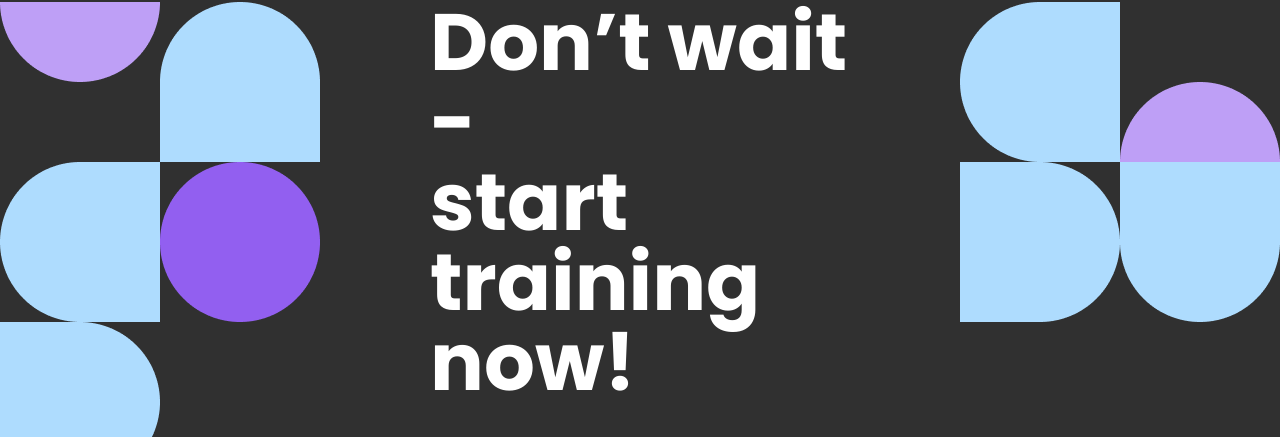
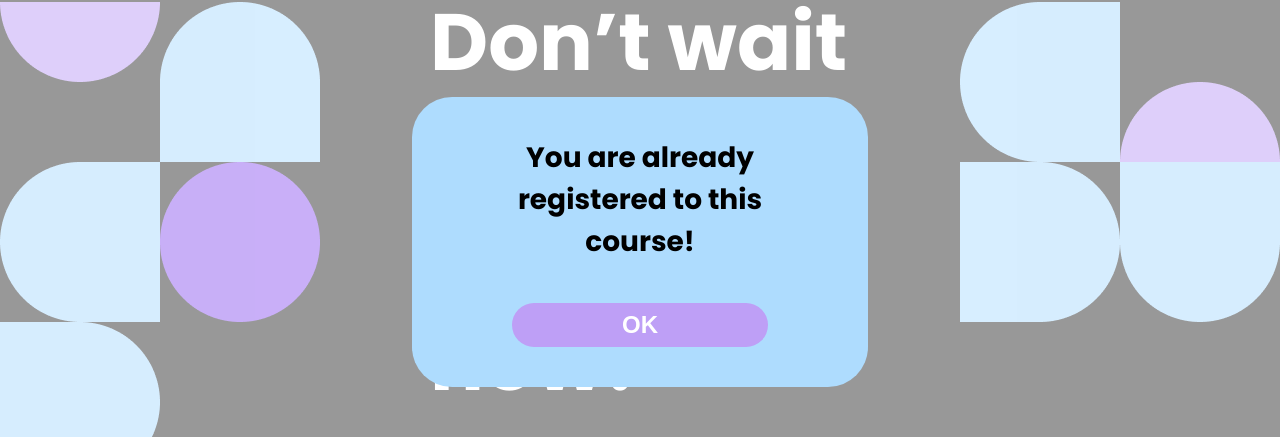
Before and after one commit to patryk-kielian/CRC-Modern-Web-Development, a React (Vite) app in the folder client/: page / in a window 1280 px wide. Shown: the part 158-595 px from the top of the page. Built offline with nearby package versions, Linux system fonts and the light colour scheme; no server answers.

Commit message:
Popup work in progress

```diff
--- /dev/null
+++ b/client/src/components/Popup.jsx
@@ -0,0 +1,16 @@
+import React from "react";
+
+function Popup(props) {
+  const { message } = props;
+
+  return (
+    <div className="popup-background">
+      <div className="popup-body">
+        <h3 className="popup-message">{message}</h3>
+        <button className="violet-button">OK</button>
+      </div>
+    </div>
+  );
+}
+
+export default Popup;
--- a/client/src/pages/Home.jsx
+++ b/client/src/pages/Home.jsx
@@ -5,6 +5,7 @@ import { useNavigate } from "react-router-dom";
 import { LoggedUserContext } from "../contexts/LoggedUserContext";
 import Navbar from "../components/Navbar";
 import CourseCard from "../components/CourseCard";
+import Popup from "../components/Popup";
 
 function Home() {
   const [courses, setCourses] = useState([]);
@@ -54,6 +55,7 @@ function Home() {
             ></CourseCard>
           ))}
         </div>
+        <Popup message="You are already registered to this course!" />
       </main>
     </>
   );
--- a/client/src/styles/index.css
+++ b/client/src/styles/index.css
@@ -1,6 +1,7 @@
 :root {
   --black: #000;
   --white: #fff;
+  --white50: #ffffff80;
   --grey: #303030;
   --lightgrey: #999999;
   --accent1: #be9ff6;
@@ -394,3 +395,39 @@ input[type="file"] {
 .fine-button {
   font-weight: 400;
 }
+
+/* **************************** */
+/* POPUP */
+/* **************************** */
+
+.popup-background {
+  z-index: 200;
+  background-color: var(--white50);
+  width: 100vw;
+  height: 100dvh;
+  position: fixed;
+  display: flex;
+  align-items: center;
+  justify-content: center;
+  top: 0;
+  left: 0;
+  transition: all 300ms ease-in-out;
+}
+
+.popup-body {
+  max-width: 20vw;
+  min-height: 150px;
+  background-color: var(--accent3);
+  border-radius: 40px;
+  padding: 40px 100px;
+  display: flex;
+  flex-direction: column;
+  /* align-items: center; */
+  justify-content: center;
+  gap: 40px;
+}
+
+.popup-message {
+  font-size: 28px;
+  text-align: center;
+}
```
